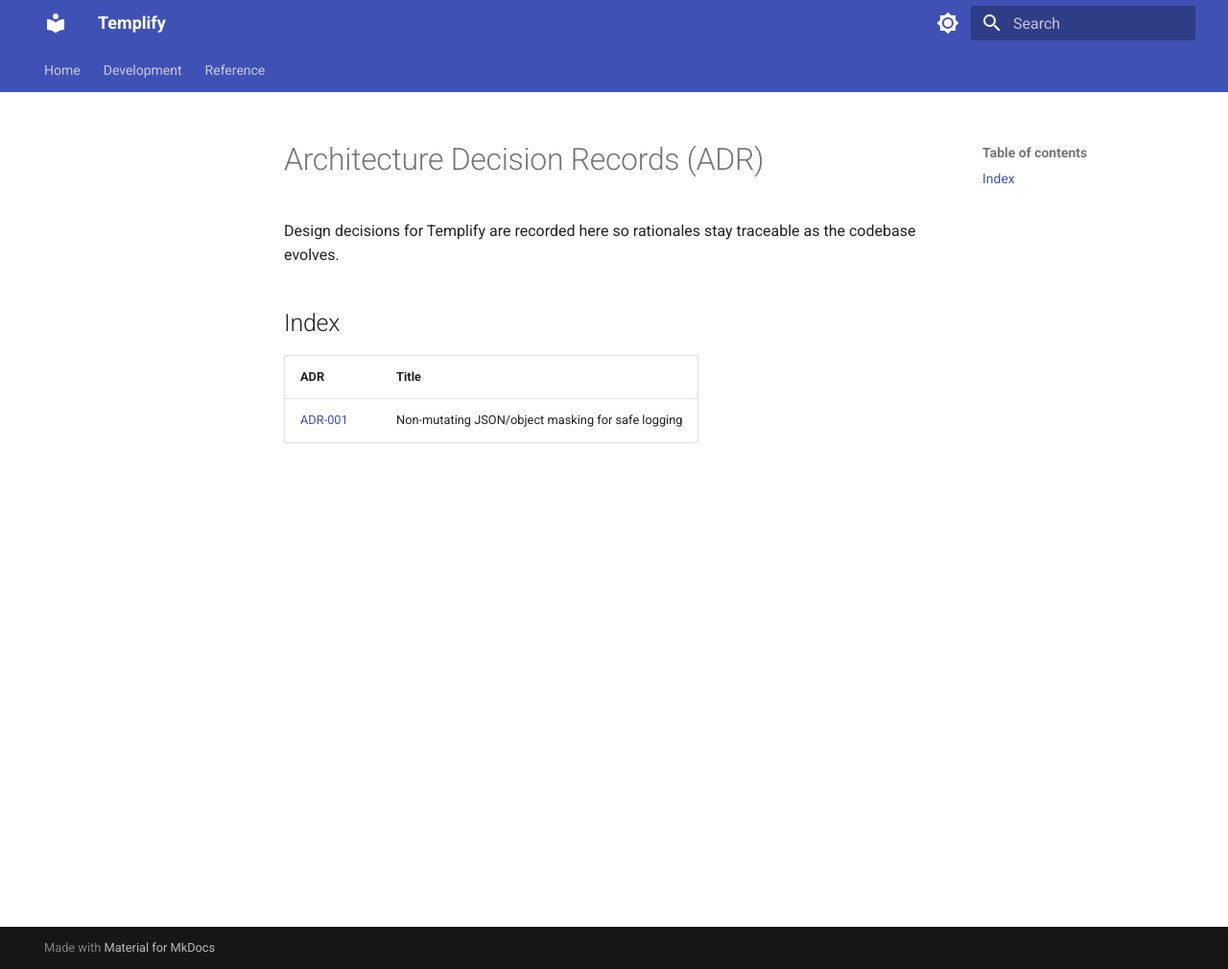
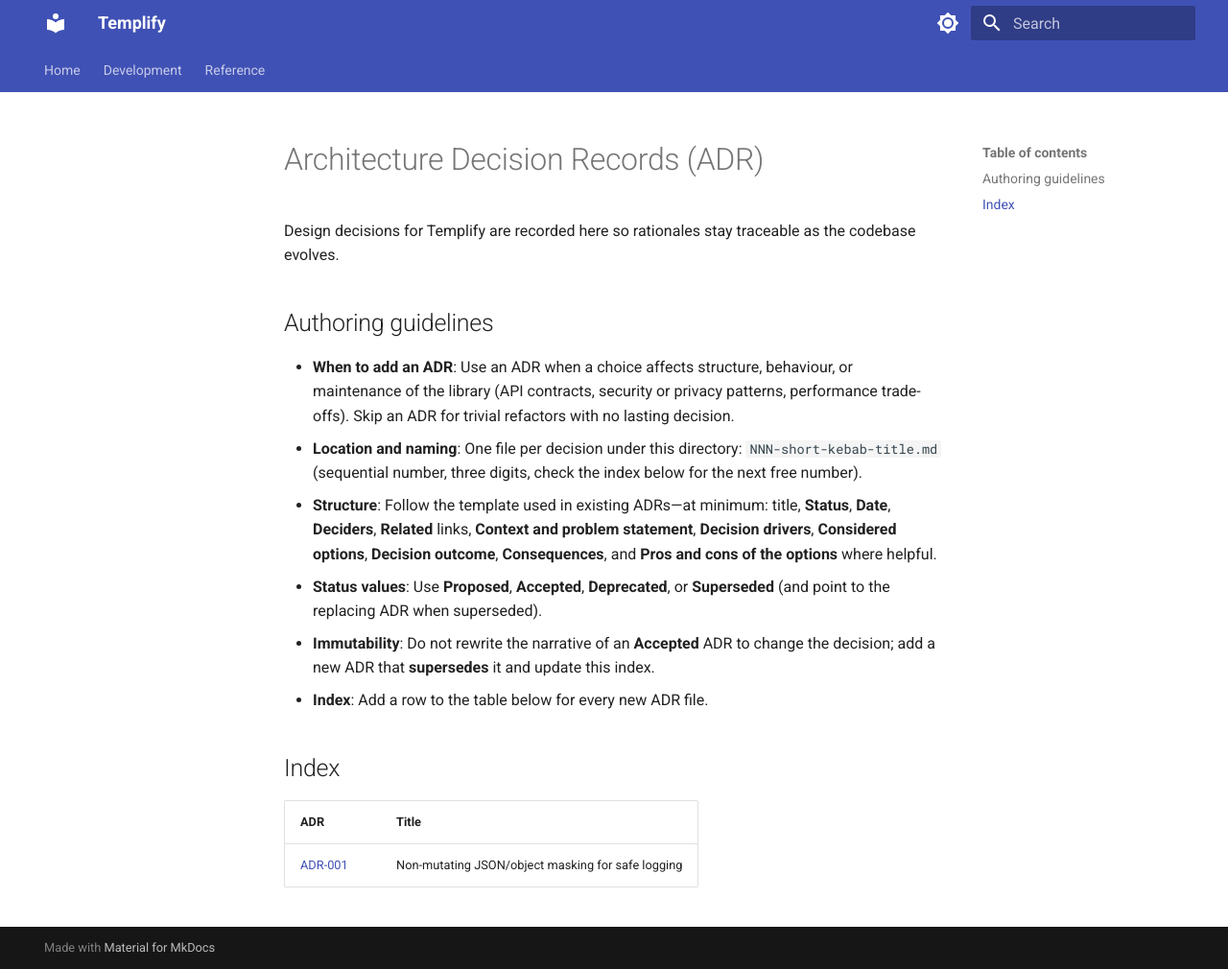
Before and after one commit to pkuppens/templify, an MkDocs documentation site: the page built from docs/architecture/adr/README.md, in a window 1280 px wide and 1010 px high. Shown: the whole window at 96% size. Built offline with MkDocs 1.6.1 and Material for MkDocs 9.7.7, drawn with Linux system fonts in a browser that asks for light colours.

Commit message:
#6: docs: ADR nested-structure walkthrough and authoring guidelines
Made-with: Cursor

```diff
--- a/docs/architecture/adr/README.md
+++ b/docs/architecture/adr/README.md
@@ -1,6 +1,15 @@
 # Architecture Decision Records (ADR)
 
 Design decisions for Templify are recorded here so rationales stay traceable as the codebase evolves.
+
+## Authoring guidelines
+
+- **When to add an ADR**: Use an ADR when a choice affects structure, behaviour, or maintenance of the library (API contracts, security or privacy patterns, performance trade-offs). Skip an ADR for trivial refactors with no lasting decision.
+- **Location and naming**: One file per decision under this directory: `NNN-short-kebab-title.md` (sequential number, three digits, check the index below for the next free number).
+- **Structure**: Follow the template used in existing ADRs—at minimum: title, **Status**, **Date**, **Deciders**, **Related** links, **Context and problem statement**, **Decision drivers**, **Considered options**, **Decision outcome**, **Consequences**, and **Pros and cons of the options** where helpful.
+- **Status values**: Use **Proposed**, **Accepted**, **Deprecated**, or **Superseded** (and point to the replacing ADR when superseded).
+- **Immutability**: Do not rewrite the narrative of an **Accepted** ADR to change the decision; add a new ADR that **supersedes** it and update this index.
+- **Index**: Add a row to the table below for every new ADR file.
 
 ## Index
 
```
Also changed, not shown: docs/architecture/adr/001-json-masking-non-mutating.md (+12 -0 lines), docs/development/architecture.md (+1 -1 lines).
